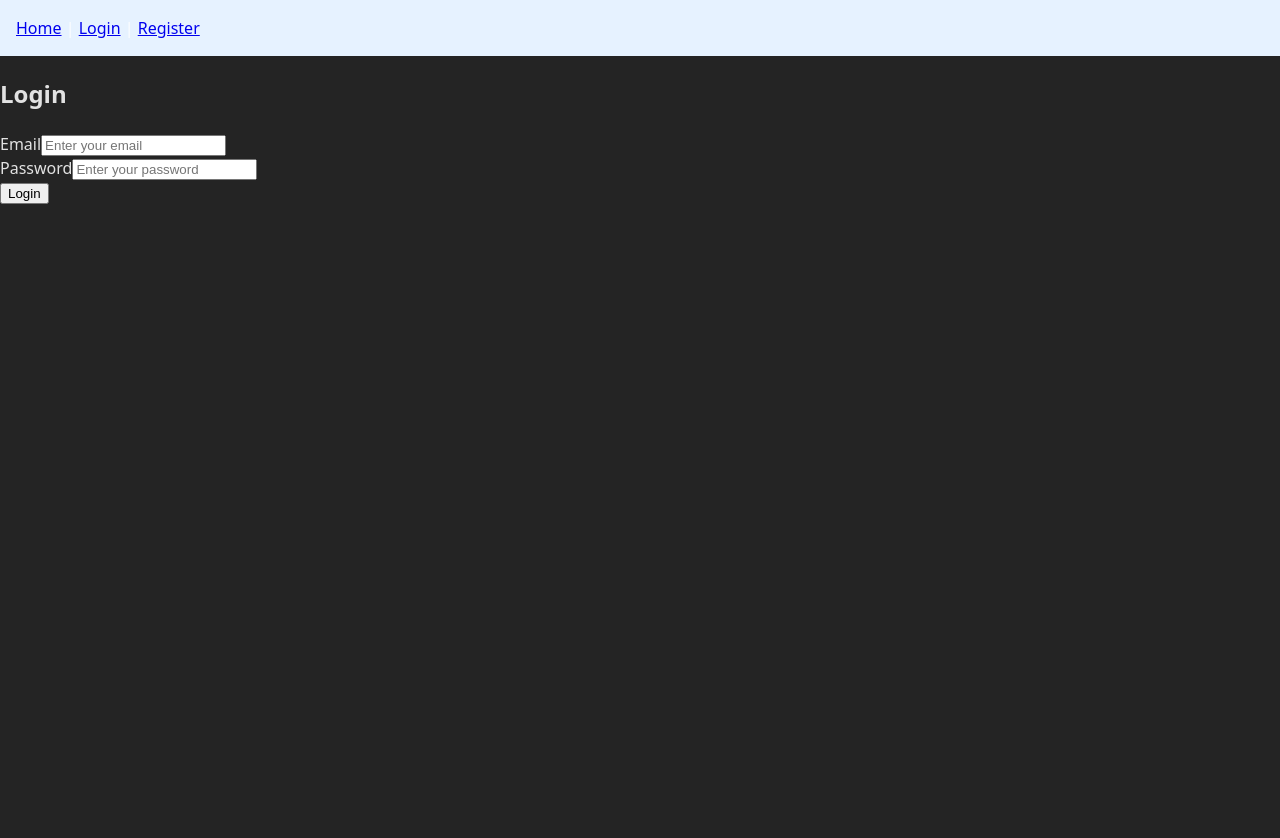
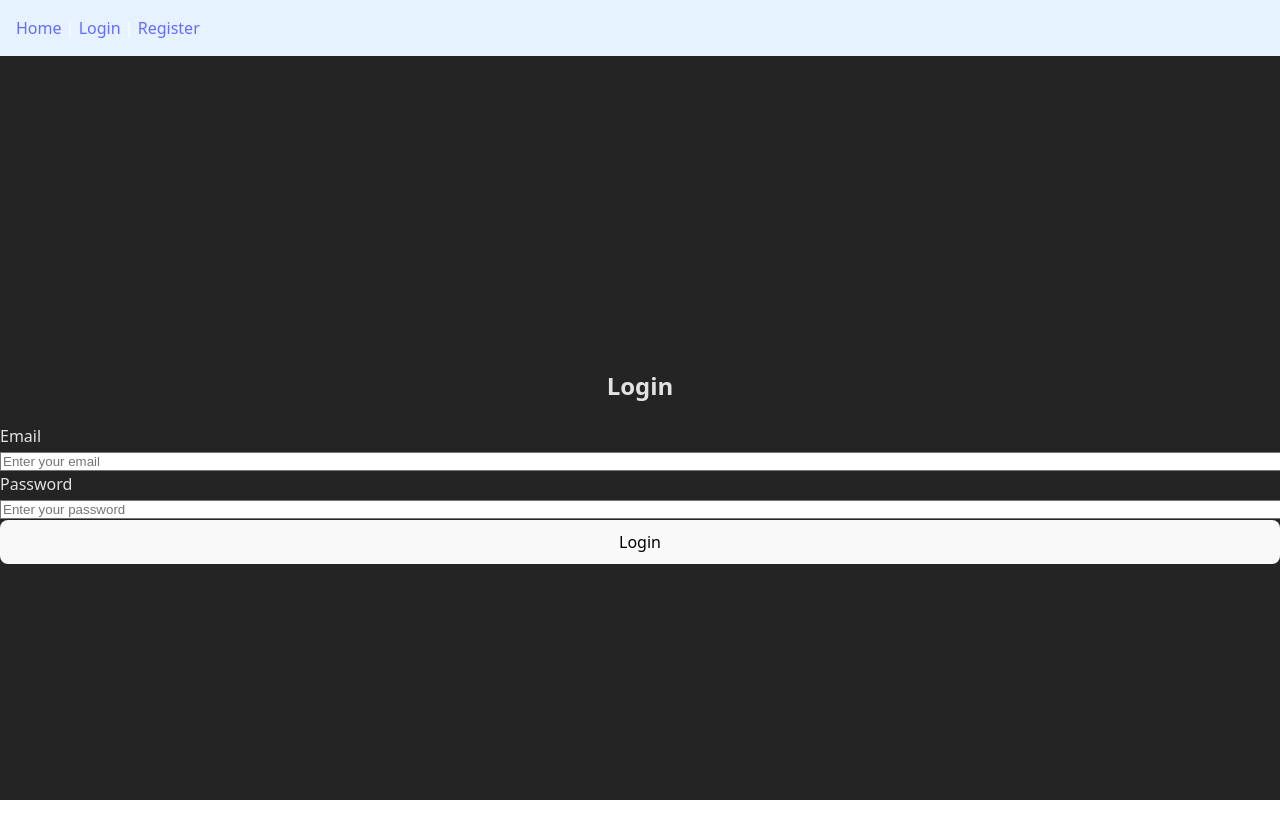
Before and after one commit to PLP-MERN-Stack-Development/mern-stack-integration-MwandikiAntony, a React (Vite) app in the folder client/: page /login in a window 1280 px wide. Shown: the top 838 px of the page. Before the commit the page ends 800 px from the top, so only its background shows below. Built offline with nearby package versions, Linux system fonts and the light colour scheme.

Commit message:
edited app.jsx

```diff
--- a/client/src/App.jsx
+++ b/client/src/App.jsx
@@ -8,15 +8,24 @@
 
 export default function App() {
   const { user } = useAuth()
+
   return (
-    <>
+    <div className="flex flex-col min-h-screen">
+      {/* Navbar stays at the top */}
       <Navbar />
-      <Routes>
-        <Route path="/" element={user ? <Patients /> : <Navigate to="/login" />} />
-        <Route path="/login" element={<Login />} />
-        <Route path="/register" element={<Register />} />
-        <Route path="/add" element={<AddPatient />} />
-      </Routes>
-    </>
+
+      {/* Content area fills remaining space */}
+      <div className="flex-1">
+        <Routes>
+          <Route
+            path="/"
+            element={user ? <Patients /> : <Navigate to="/login" />}
+          />
+          <Route path="/login" element={<Login />} />
+          <Route path="/register" element={<Register />} />
+          <Route path="/add" element={<AddPatient />} />
+        </Routes>
+      </div>
+    </div>
   )
 }
--- a/client/src/index.css
+++ b/client/src/index.css
@@ -1,24 +1,86 @@
+:root {
+  font-family: system-ui, Avenir, Helvetica, Arial, sans-serif;
+  line-height: 1.5;
+  font-weight: 400;
+
+  color-scheme: light dark;
+  color: rgba(255, 255, 255, 0.87);
+  background-color: #242424;
+
+  font-synthesis: none;
+  text-rendering: optimizeLegibility;
+  -webkit-font-smoothing: antialiased;
+  -moz-osx-font-smoothing: grayscale;
+}
+
+a {
+  font-weight: 500;
+  color: #646cff;
+  text-decoration: inherit;
+}
+a:hover {
+  color: #535bf2;
+}
+
 html, body {
   margin: 0;
   padding: 0;
-  min-width: 320px;
-  min-height: 100vh;
   width: 100%;
   height: 100%;
-  font-family: system-ui, Avenir, Helvetica, Arial, sans-serif;
-  line-height: 1.5;
-  font-weight: 400;
+  min-width: 320px;
+  font-family: inherit;
   background-color: #242424;
   color: rgba(255, 255, 255, 0.87);
 
   display: flex;
   flex-direction: column; /* stack children vertically */
-  justify-content: flex-start; /* start at top */
-  align-items: stretch; /* make children full width */
+  justify-content: flex-start;
+  align-items: stretch;
 }
 
 #root {
-  flex: 1; /* let React root fill the page */
+  flex: 1; /* allow React root to fill full height */
   display: flex;
   flex-direction: column;
 }
+
+h1 {
+  font-size: 3.2em;
+  line-height: 1.1;
+}
+
+button {
+  border-radius: 8px;
+  border: 1px solid transparent;
+  padding: 0.6em 1.2em;
+  font-size: 1em;
+  font-weight: 500;
+  font-family: inherit;
+  background-color: #1a1a1a;
+  cursor: pointer;
+  transition: border-color 0.25s;
+}
+button:hover {
+  border-color: #646cff;
+}
+button:focus,
+button:focus-visible {
+  outline: 4px auto -webkit-focus-ring-color;
+}
+
+@media (prefers-color-scheme: light) {
+  :root {
+    color: #213547;
+    background-color: #ffffff;
+  }
+  a:hover {
+    color: #747bff;
+  }
+  button {
+    background-color: #f9f9f9;
+  }
+}
+
+@tailwind base;
+@tailwind components;
+@tailwind utilities;
```
